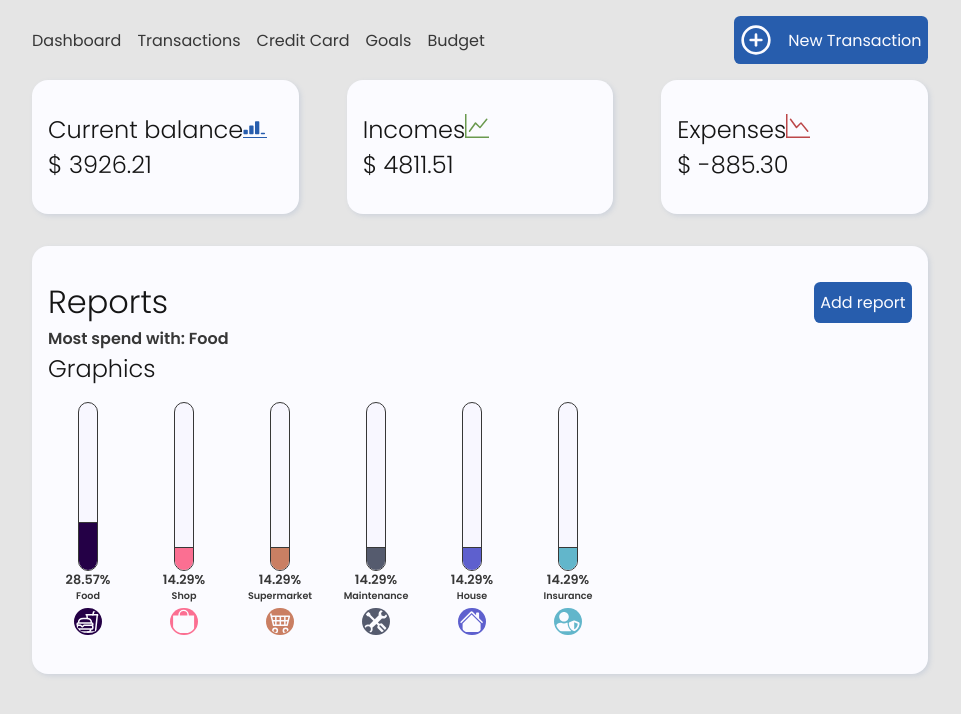
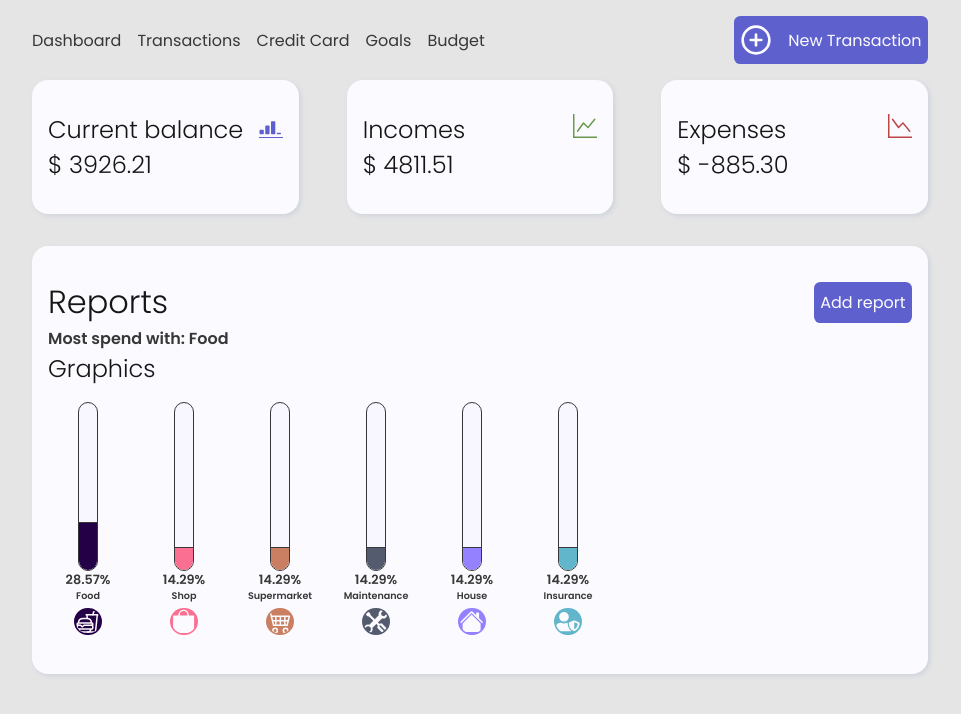
Before and after one commit to anasofiamelo/finances-app, a React (Create React App) app: page / in a window 1280 px wide. Shown: the top 714 px of the page, without its empty margins (160-1121 px from the left). Built offline with nearby package versions, Linux system fonts and the light colour scheme.

Commit message:
change colors

```diff
--- a/src/buttons.css
+++ b/src/buttons.css
@@ -1,6 +1,6 @@
 button,
 .button_animated-container {
-  background-color: var(--blue);
+  background-color: var(--purple);
   color: var(--white);
   display: flex;
   align-items: center;
--- a/src/components/CreditCard/CreditCardCard.jsx
+++ b/src/components/CreditCard/CreditCardCard.jsx
@@ -8,7 +8,7 @@ const CreditCardCard = (props) => {
         <h3 className="subtitle card_subtitle">{props.cardName}</h3>
         <span>
           <BsCreditCard
-            style={{ color: "var(--blue)" }}
+            style={{ color: "var(--purple)" }}
             className="button-icon"
           />
         </span>
--- a/src/components/CreditCard/credit_card.css
+++ b/src/components/CreditCard/credit_card.css
@@ -7,5 +7,5 @@
 
 .credit-card-details_icon {
   margin-right: 1rem;
-  color: var(--blue);
+  color: var(--purple);
 }
--- a/src/components/Transactions/AddTransactionDropdown.jsx
+++ b/src/components/Transactions/AddTransactionDropdown.jsx
@@ -44,7 +44,7 @@ const AddTransactionDropdown = () => {
         onClick={openCreditCardInvoiceModalHandler}
         className="dropdown-item"
       >
-        <BsCreditCard style={{ color: "var(--blue)" }} />
+        <BsCreditCard style={{ color: "var(--purple)" }} />
         Card Invoice
       </div>
 
--- a/src/components/Transactions/TransactionHeader.jsx
+++ b/src/components/Transactions/TransactionHeader.jsx
@@ -31,7 +31,7 @@ const TransactionHeader = (props) => {
         ></button>
         <Select
           style={{
-            backgroundColor: "var(--blue)",
+            backgroundColor: "var(--purple)",
             color: "var(--white)",
             borderRadius: "0.4rem",
           }}
--- a/src/components/Transactions/TransactionValueCard.jsx
+++ b/src/components/Transactions/TransactionValueCard.jsx
@@ -4,7 +4,7 @@ const TransactionValueCard = (props) => {
   return (
     <Container>
       <div className="column">
-        <h2 className="subtitle space-between">
+        <h2 style={{ width: "100%" }} className="subtitle space-between">
           {props.title}
           <span>{props.icon}</span>
         </h2>
--- a/src/index.css
+++ b/src/index.css
@@ -19,8 +19,10 @@ html {
   --white: #fbfbff;
   --ghost-white: #f8f7ff;
   --light-grey: #ced3dc;
-  --purple: #9381ff;
-  --blue: #275dad;
+  /* --purple: #9381ff; */
+  --purple: #5e60ce;
+  /* --blue: #5e60ce; */
+  --light-blue: #62b6cb;
   --red: #bc4749;
   --green: #6a994e;
 
@@ -181,7 +183,7 @@ a {
   color: var(--dark-black);
 }
 .card_subtitle {
-  border-bottom: 2px solid var(--blue);
+  border-bottom: 2px solid var(--purple);
   width: fit-content;
   margin-bottom: 1rem;
 }
@@ -190,7 +192,7 @@ a {
   font-size: 0.85rem;
 }
 .credit-card_invoices_title {
-  color: var(--blue);
+  color: var(--purple);
 }
 .type_icons {
   font-size: 1.7rem;
--- a/src/pages/Dashboard.jsx
+++ b/src/pages/Dashboard.jsx
@@ -12,8 +12,8 @@ const Dashboard = (props) => {
   const balanceIcon = (
     <BsReception3
       style={{
-        borderBottom: "1px solid var(--blue)",
-        ...customStyle("blue"),
+        borderBottom: "1px solid var(--purple)",
+        ...customStyle("purple"),
       }}
     />
   );
--- a/src/table.css
+++ b/src/table.css
@@ -2,7 +2,7 @@ table {
   font-size: 1.2rem;
   width: 100%;
   border-collapse: collapse;
-  --table-color: var(--blue);
+  --table-color: var(--purple);
 }
 thead th:first-child,
 tbody td:first-child {
--- a/src/utils/Transactions/typeofExpenses.js
+++ b/src/utils/Transactions/typeofExpenses.js
@@ -17,7 +17,7 @@ const typeofExpenses = [
 ];
 
 export const expensesColors = {
-  House: "#5e60ce",
+  House: "#9381ff",
   Insurance: "#62b6cb",
   Maintenance: "#555b6e",
   Shop: "#fb6f92",
```
